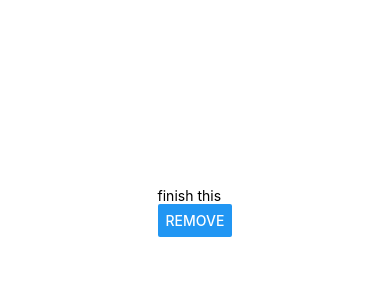
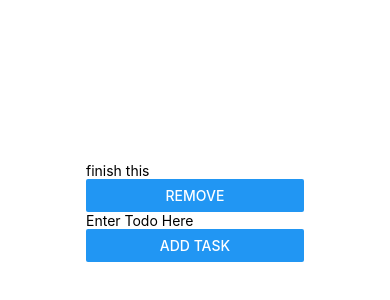
Before and after one commit to Alex-Zeng-UofT/C01Lab1, a React Native app in the folder ToDoList/: screen / in a window 390 px wide. Shown: the part 210-510 px from the top of the page. Built offline with nearby package versions, Linux system fonts and the light colour scheme.

Commit message:
only styling left to do

```diff
--- a/ToDoList/components/AddTask.js
+++ b/ToDoList/components/AddTask.js
@@ -1,2 +1,28 @@
 import React, { useState } from 'react'
-import { View, Text, Button, StyleSheet} from 'react-native'
+import { View, TextInput, Button, StyleSheet} from 'react-native'
+
+const AddTask = ({ onAddTask }) => {
+    const [initialInput, setInitialInput] = useState('');
+
+    const handleAddTask = () => {
+        if (initialInput.trim() !== '') {
+          onAddTask(initialInput);
+          setInitialInput('');
+        }
+    };
+
+    return (
+        <View>
+            <TextInput
+                placeholder="Enter Todo Here"
+                value={initialInput}
+                onChangeText={(text) => setInitialInput(text)}
+                keyboardType="default"
+                returnKeyType="done"
+            />
+            <Button title="Add Task" onPress={handleAddTask} />
+        </View>
+    )
+};
+
+export default AddTask;
--- a/ToDoList/components/ToDoList.js
+++ b/ToDoList/components/ToDoList.js
@@ -2,15 +2,23 @@ import React, { useState } from 'react'
 import { View, Text, Button, StyleSheet} from 'react-native'
 import 'react-native-get-random-values'
 import { v4 as uuidv4 } from 'uuid'
+import AddTask from './AddTask'
 
 const ToDoList = ({ todoList }) => {
+    // set the state variable with intials values being the prop list
     const [tasks, setTasks] = useState(todoList.map((task) => ({ id: uuidv4(), todo: task})));
 
+    // remove a todo task by only keeping tasks with different ids
     const removeTask = (id) => {
         setTasks(prevTodos => {
             return prevTodos.filter(task => task.id !== id);
         });
     };
+
+    const AddTodo = (task) => {
+        const newTask = {id: uuidv4(), todo: task};
+        setTasks((prevTasks) => [...prevTasks, newTask]);
+    }
 
     return (
         <View>
@@ -20,6 +28,7 @@ const ToDoList = ({ todoList }) => {
                     <Button title='Remove' onPress={() => removeTask(task.id)}/>
                 </View>
             ))}
+            <AddTask onAddTask={AddTodo}></AddTask>
         </View>
     );
 };
```
